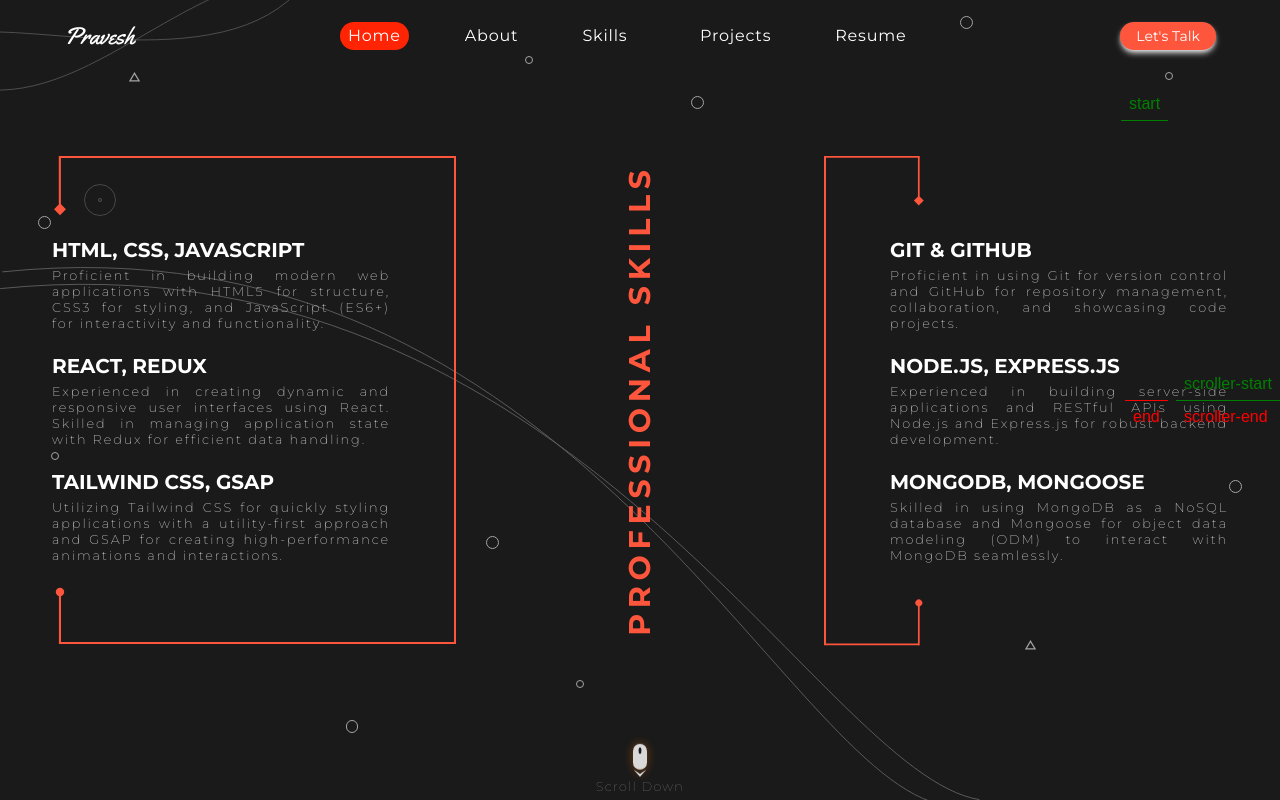
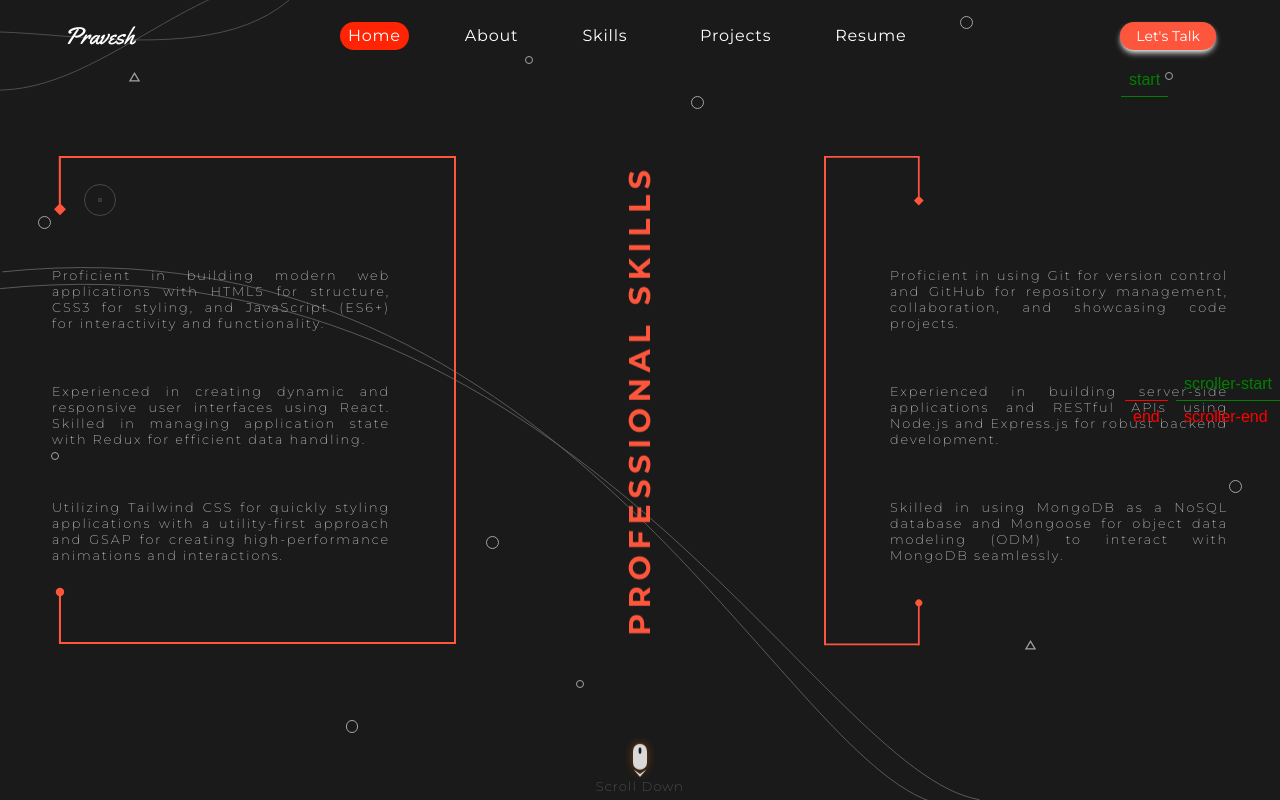
Before and after one commit to pravesh-dev/Portfolio, a React (Vite) app: page /skills in a window 1280 px wide. Built offline with nearby package versions, Linux system fonts and the light colour scheme.

Commit message:
now used gsap's fromTo in skill headings for better performance

```diff
--- a/src/Components/Skills.jsx
+++ b/src/Components/Skills.jsx
@@ -25,17 +25,17 @@ function Skills() {
       const tl = gsap.timeline({
         scrollTrigger: {
           trigger: componentRef.current,
-          start: "15% center",
+          start: "12% center",
           end: "center center",
-          scrub: 6,
+          scrub: 5,
           markers: true,
         },
       });
 
-      tl.to(".skills_heading", {
-          y: 0,
-          opacity: 1,
-        });
+      tl.fromTo(".skills_heading", {
+          y: 50,
+          opacity: 0,
+        }, { y: 0, opacity: 1}, "-=0.5");
     }, componentRef);
 
     return () => ctx.revert();
@@ -72,7 +72,7 @@ function Skills() {
             alt=""
           />
           <div className="flex flex-col gap-1">
-            <h2 className="skills_heading opacity-0 translate-y-[100%]">
+            <h2 className="skills_heading">
               HTML, CSS, JAVASCRIPT
             </h2>
             <p className="skills_para">
@@ -82,7 +82,7 @@ function Skills() {
             </p>
           </div>
           <div className="flex flex-col gap-1">
-            <h2 className="skills_heading opacity-0 translate-y-[100%]">
+            <h2 className="skills_heading">
               REACT, REDUX
             </h2>
             <p className="skills_para">
@@ -92,7 +92,7 @@ function Skills() {
             </p>
           </div>
           <div className="flex flex-col gap-1">
-            <h2 className="skills_heading opacity-0 translate-y-[100%]">
+            <h2 className="skills_heading">
               TAILWIND CSS, GSAP
             </h2>
             <p className="skills_para">
@@ -133,7 +133,7 @@ function Skills() {
             alt=""
           />
           <div className="flex flex-col gap-1">
-            <h2 className="skills_heading opacity-0 translate-y-[100%]">
+            <h2 className="skills_heading">
               GIT & GITHUB
             </h2>
             <p className="skills_para">
@@ -143,7 +143,7 @@ function Skills() {
             </p>
           </div>
           <div className="flex flex-col gap-1">
-            <h2 className="skills_heading opacity-0 translate-y-[100%]">
+            <h2 className="skills_heading">
               NODE.JS, EXPRESS.JS
             </h2>
             <p className="skills_para">
@@ -152,7 +152,7 @@ function Skills() {
             </p>
           </div>
           <div className="flex flex-col gap-1">
-            <h2 className="skills_heading opacity-0 translate-y-[100%]">
+            <h2 className="skills_heading">
               MONGODB, MONGOOSE
             </h2>
             <p className="skills_para">
```
